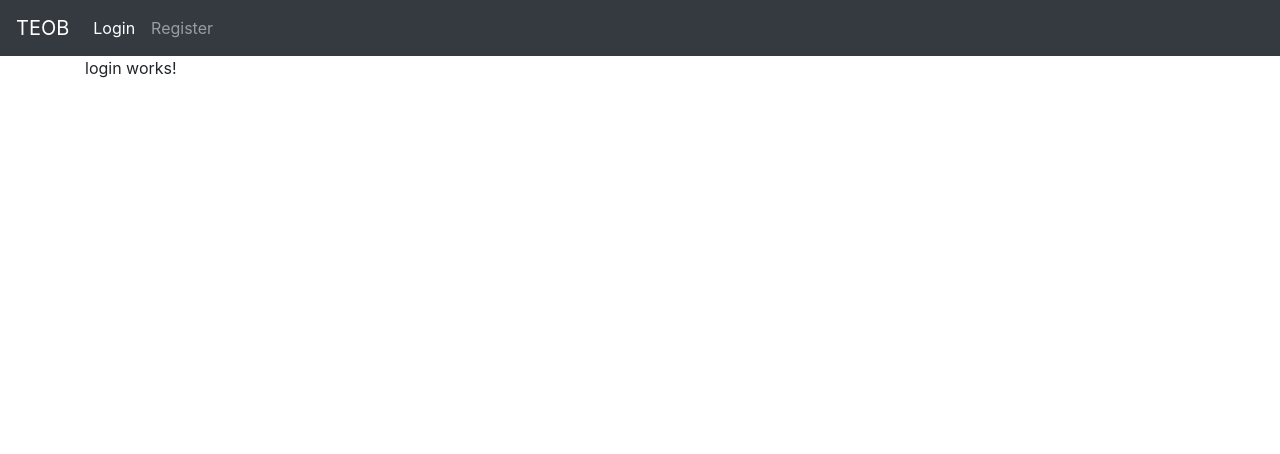
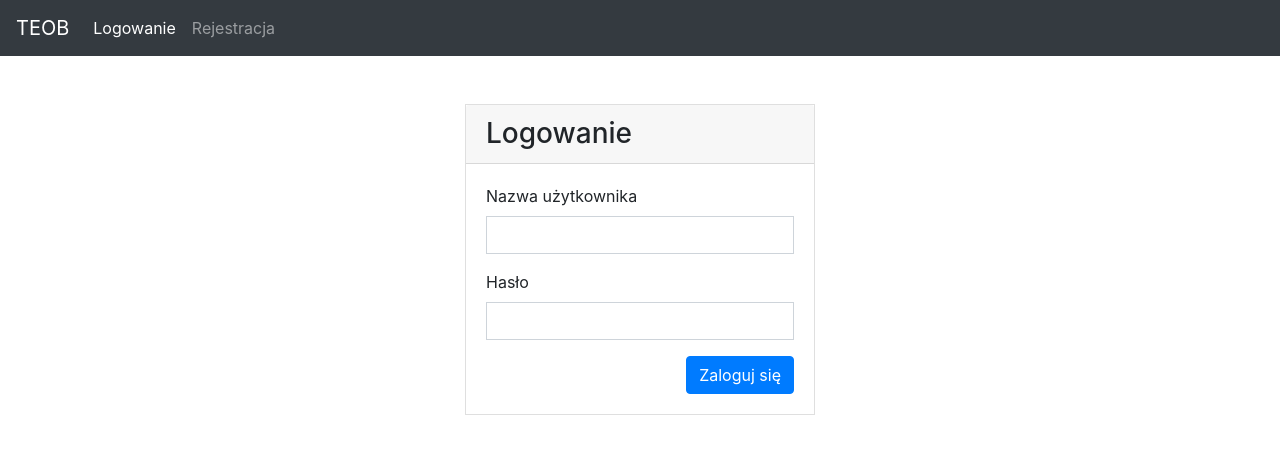
Before and after one commit to Comparion/teob-front, an Angular app: page /login in a window 1280 px wide. Shown: the top 454 px of the page. Built offline with nearby package versions, Linux system fonts and the light colour scheme.

Commit message:
add validate login

```diff
--- a/src/app/app.component.html
+++ b/src/app/app.component.html
@@ -6,8 +6,8 @@
 
     <div class="collapse navbar-collapse" id="navbarSupportedContent">
       <ul class="navbar-nav">
-          <a class="nav-link"  routerLink="/login" routerLinkActive="active">Login</a>
-          <a class="nav-link"  routerLink="/register" routerLinkActive="active">Register</a>
+          <a class="nav-link"  routerLink="/login" routerLinkActive="active">Logowanie</a>
+          <a class="nav-link"  routerLink="/register" routerLinkActive="active">Rejestracja</a>
       </ul>
     </div>
   </nav>
--- a/src/app/app.module.ts
+++ b/src/app/app.module.ts
@@ -6,13 +6,15 @@ import { AppComponent } from './app.component';
 import { NgbModule } from '@ng-bootstrap/ng-bootstrap';
 import { RegisterComponent } from './register/register.component';
 import { HttpClientModule } from '@angular/common/http';
-import { AccessService } from './services/access.service';
+import { AccessService } from './services/access/access.service';
+import { LoginComponent } from './login/login.component';
 //import { TscUiModule } from 'tsc-ui';
 
 @NgModule({
   declarations: [
     AppComponent,
-    RegisterComponent
+    RegisterComponent,
+    LoginComponent
   ],
   imports: [
     FormsModule,
--- a/src/app/login/login.component.html
+++ b/src/app/login/login.component.html
@@ -1 +1,24 @@
-<p>login works!</p>
+<div class="py-5">
+    <div class="row">
+      <div class="col-md-4 mx-auto">
+        <div class="card rounded-0">
+          <div class="card-header">
+            <h3 class="mb-0">Logowanie</h3>
+          </div>
+          <div class="card-body">
+            <form class="form">
+              <div class="form-group">
+                <label>Nazwa użytkownika</label>
+                <input [(ngModel)]="userDataLogin.username" type="text"  name="username" class="form-control rounded-0" required>
+              </div>
+              <div class="form-group">
+                <label>Hasło</label>
+                <input [(ngModel)]="userDataLogin.password" *ngIf="!_auth.isUserLoggedIn()" type="password"  name="password" class="form-control rounded-0"  required>
+              </div>
+              <button (click)="login()" type="button"  class="btn btn-primary float-right">Zaloguj się</button>
+            </form>
+          </div>
+        </div>
+      </div>
+    </div>
+  </div>
--- a/src/app/login/login.component.ts
+++ b/src/app/login/login.component.ts
@@ -1,4 +1,6 @@
 import { Component, OnInit } from '@angular/core';
+import { User } from '../User';
+import { AccessService } from '../services/access/access.service';
 
 @Component({
   selector: 'app-login',
@@ -7,9 +9,21 @@ import { Component, OnInit } from '@angular/core';
 })
 export class LoginComponent implements OnInit {
 
-  constructor() { }
+  userDataLogin: User = new User
+  invalidLogin = false
+
+  constructor(public _auth: AccessService) { }
 
   ngOnInit(): void {
   }
 
+  login(){
+    console.log(this.userDataLogin);
+    this._auth.loginUser(this.userDataLogin)
+    .subscribe(
+    res => {console.log(res); if(res == 'ok'){this.invalidLogin = true; sessionStorage.setItem('username', this.userDataLogin.username)}},
+    err => console.log(err)
+    )
+    this._auth.isUserLoggedIn();
+  }
 }
--- a/src/app/register/register.component.html
+++ b/src/app/register/register.component.html
@@ -9,8 +9,7 @@
             <form class="form">
               <div class="form-group">
                 <label>Nazwa użytkownika</label>
-                <input [(ngModel)]="userDataRegister.username" type="text"  name="username" class="form-control rounded-0
-                " required>
+                <input [(ngModel)]="userDataRegister.username" type="text"  name="username" class="form-control rounded-0" required>
               </div>
               <div class="form-group">
                 <label>E-mail</label>
--- a/src/app/register/register.component.ts
+++ b/src/app/register/register.component.ts
@@ -1,6 +1,6 @@
 import { Component, OnInit } from '@angular/core';
 import { User } from '../User';
-import { AccessService } from '../services/access.service';
+import { AccessService } from '../services/access/access.service';
 //import { MessageBoxService } from 'tsc-ui';
 
 
@@ -13,6 +13,7 @@ import { AccessService } from '../services/access.service';
 export class RegisterComponent implements OnInit {
 
   userDataRegister: User = new User;
+  //userDataRegister = {};
 
   // username: string = '';
   // password: string = '';
--- a/src/app/services/access.service.ts
+++ /dev/null
@@ -1,16 +0,0 @@
-import { Injectable } from '@angular/core';
-import { HttpClient } from '@angular/common/http'
-import { User } from '../User';
-
-@Injectable({
-  providedIn: 'root'
-})
-export class AccessService {
-
-  private _urlRegister = "http://localhost:8080/users"
-  constructor(private http: HttpClient) { }
-
-  registerUser(user: User) {
-    return this.http.post<any>(this._urlRegister, user);
-  }
-}
--- /dev/null
+++ b/src/app/services/access/access.service.ts
@@ -0,0 +1,38 @@
+import { Injectable } from '@angular/core';
+import { HttpClient } from '@angular/common/http'
+import { User } from '../../User';
+
+@Injectable({
+  providedIn: 'root'
+})
+export class AccessService {
+
+  private _urlRegister = "http://localhost:8080/registration"
+  private _urlLogin = "http://localhost:8080/login"
+
+
+  constructor(private http: HttpClient) { }
+
+
+  registerUser(user: User) {
+    return this.http.post<any>(this._urlRegister, user);
+  }
+
+  loginUser(user: User) {
+    let options = {
+      responseType: 'text'
+    };
+
+    const res = this.http.post(this._urlLogin, user,{ responseType: 'text' });
+    //console.log(res);
+    return res;
+
+  }
+
+  isUserLoggedIn() {
+    let user = sessionStorage.getItem('username')
+    console.log(!(user === null))
+    return !(user === null)
+  }
+
+}
```
Also changed, not shown: src/app/services/authentication/authentication.service.ts (added, +29 -0 lines), 2 other files (tests, documents, lock files or other folders).
